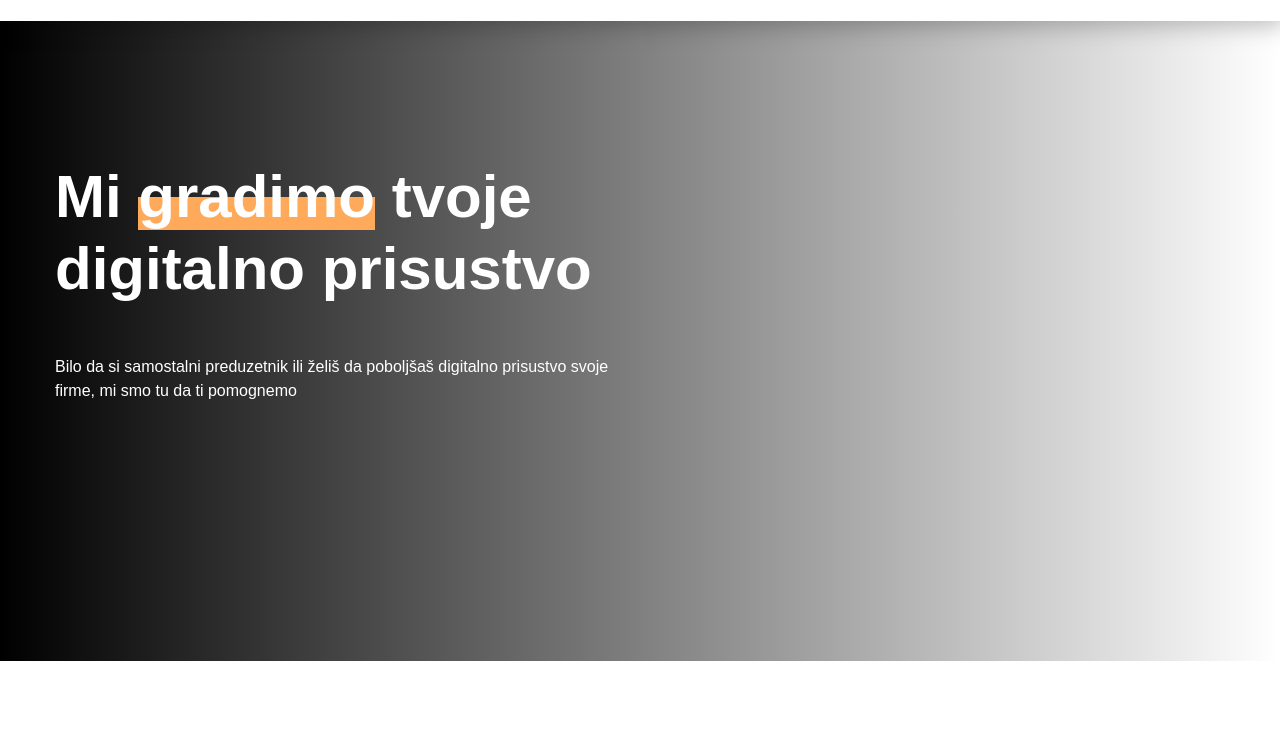
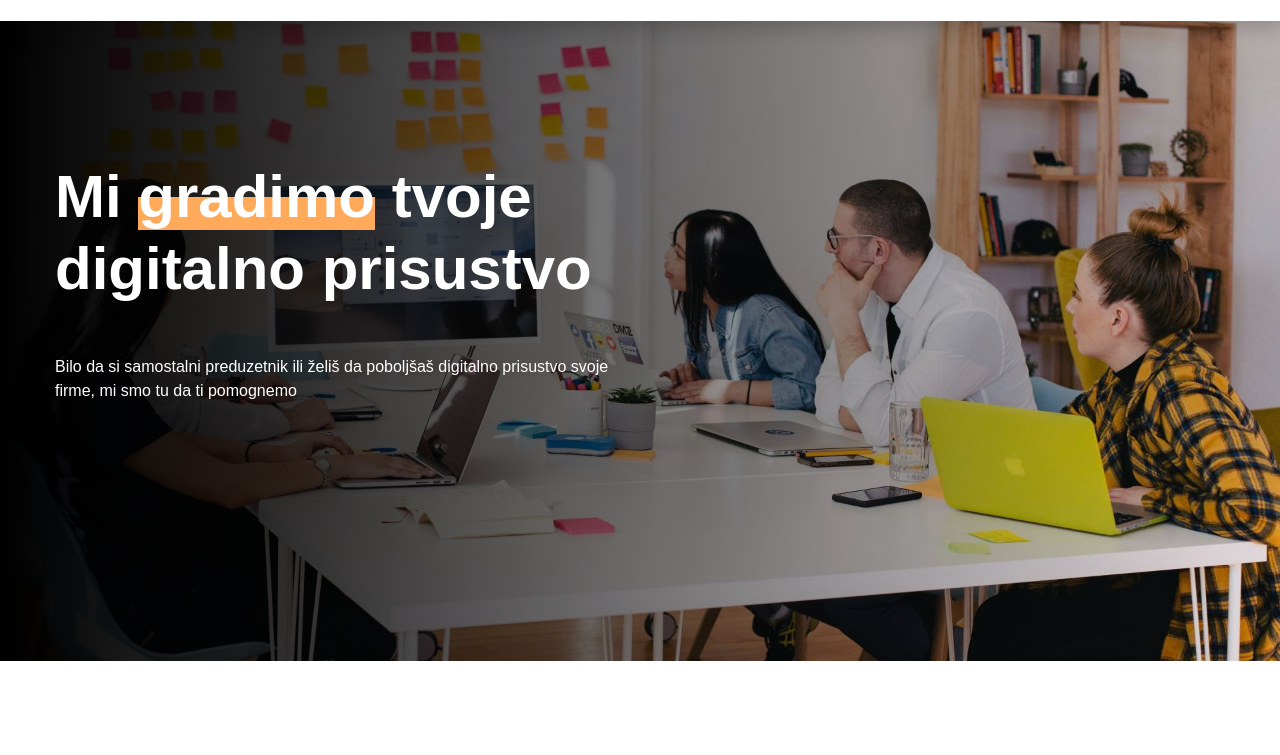
Before and after one commit to lyyka/digital-agency-example-website, a plain HTML site: page index.html in a window 1280 px wide. Shown: the part 45-800 px from the top of the page. Drawn offline with Linux system fonts and the light colour scheme; the site is published under a folder, as on GitHub Pages, so addresses that start at the root find nothing; a web font is replaced by a local one.

Commit message:
Relative paths re-implemented in CSS for hero images

```diff
--- a/css/pages/index.css
+++ b/css/pages/index.css
@@ -1,5 +1,5 @@
 .hero {
-    background-image: linear-gradient(90deg, rgba(0,0,0,1) 0%, rgba(255,255,255,0) 100%), url('/images/index-hero.jpg');
+    background-image: linear-gradient(90deg, rgba(0,0,0,1) 0%, rgba(255,255,255,0) 100%), url('./../../images/index-hero.jpg');
     background-position: top;
 }
 
--- a/css/pages/open_positions.css
+++ b/css/pages/open_positions.css
@@ -1,5 +1,5 @@
 .hero {
-    background-image: linear-gradient(90deg, rgba(0,0,0,1) 0%, rgba(255,255,255,0) 100%), url('/images/open-positions-hero.jpg');
+    background-image: linear-gradient(90deg, rgba(0,0,0,1) 0%, rgba(255,255,255,0) 100%), url('./../../images/open-positions-hero.jpg');
     background-position: center;
 }
 
```
